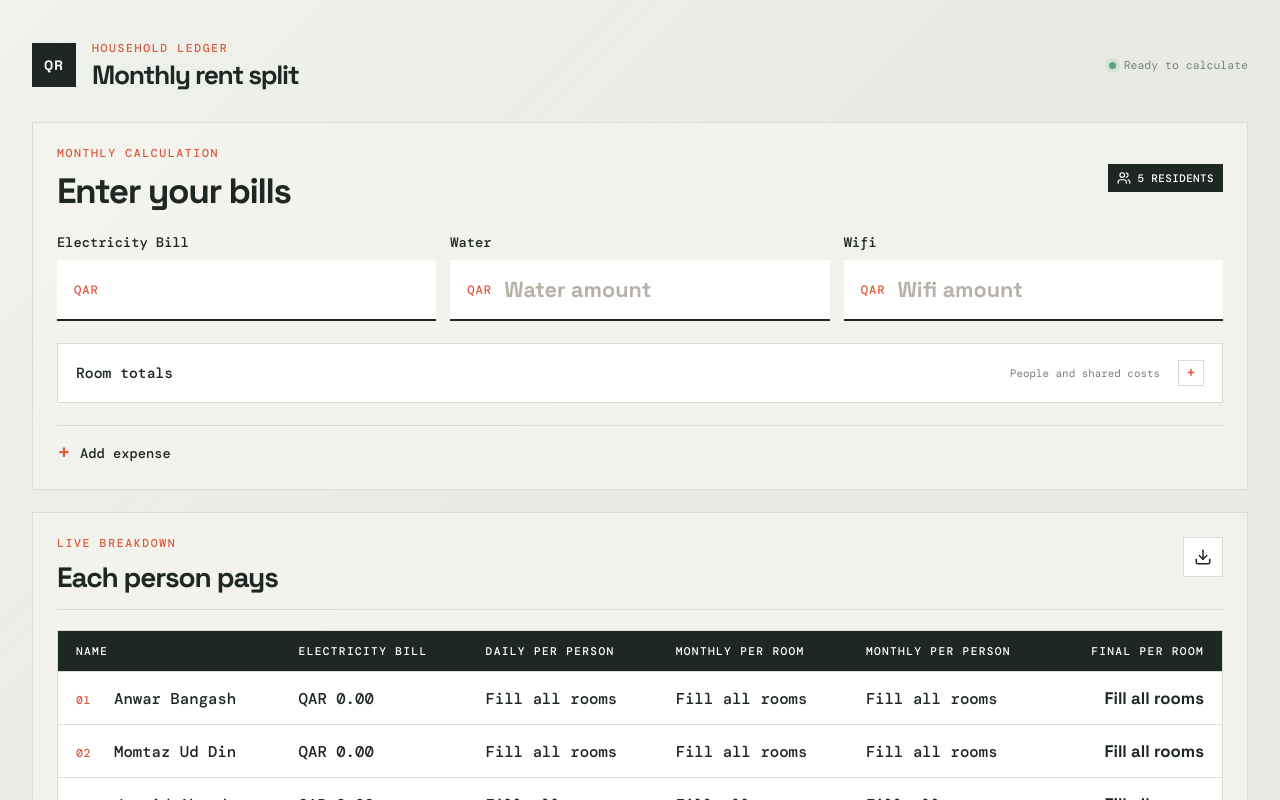
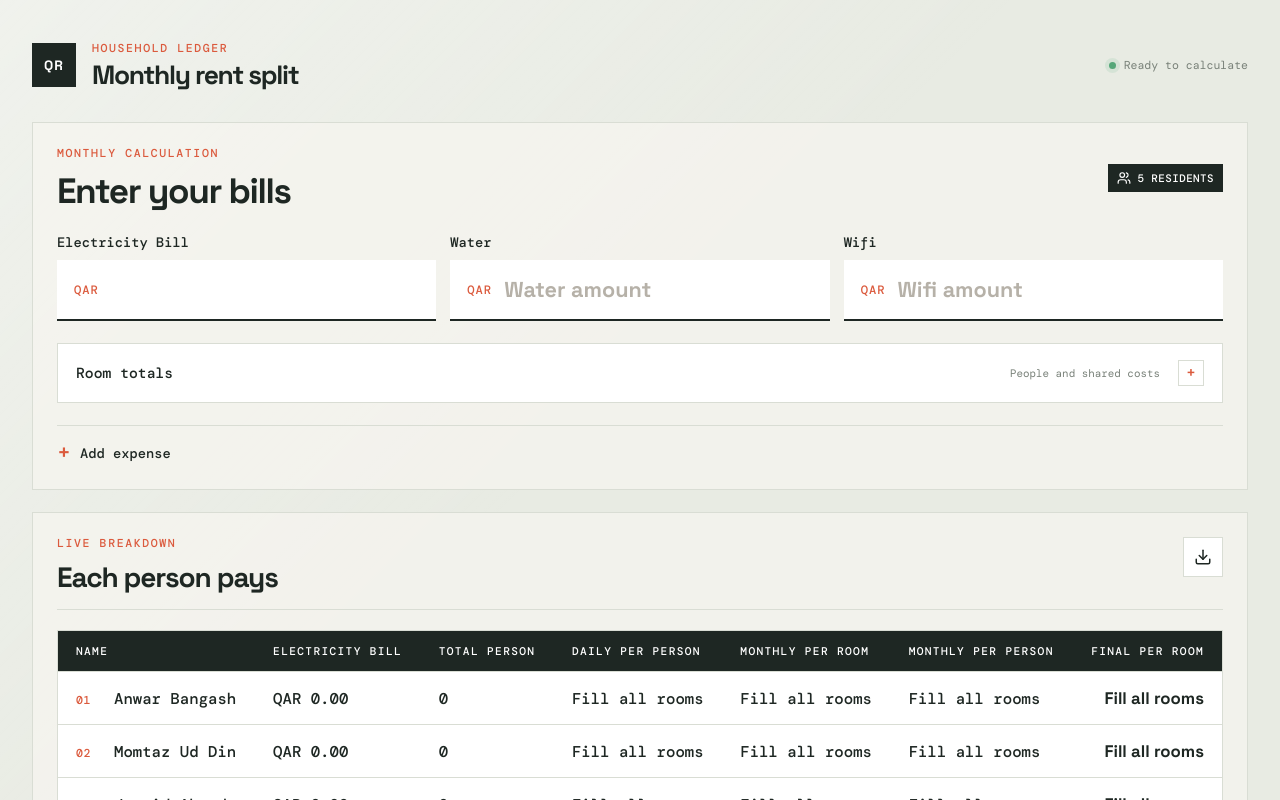
Before and after one commit to fazalhadi26/qatar-rent-project, a React (Vite) app: page / in a window 1280 px wide. Shown: the top 800 px of the page. Built offline with nearby package versions, Linux system fonts and the light colour scheme.

Commit message:
change montly limit

```diff
--- a/src/App.tsx
+++ b/src/App.tsx
@@ -71,12 +71,12 @@ function App() {
       const finalRoom = individualShare + monthlyRoom
 
       return [
-        String(index + 1).padStart(2, '0'),
         resident,
         `QAR ${formatAmount(individualShare)}`,
+        String(roomPeopleCount),
         allRoomsFilled ? `QAR ${formatAmount(dailyPerPerson)}` : 'Fill all rooms',
+        allRoomsFilled ? `QAR ${formatAmount(monthlyRoom)}` : 'Fill all rooms',
         allRoomsFilled ? `QAR ${formatAmount(monthlyPerPerson)}` : 'Fill all rooms',
-        allRoomsFilled ? `QAR ${formatAmount(monthlyRoom)}` : 'Fill all rooms',
         allRoomsFilled ? `QAR ${formatAmount(finalRoom)}` : 'Fill all rooms',
       ]
     })
@@ -126,9 +126,9 @@ function App() {
     })
     autoTable(document, {
       startY: tableStartY,
-      head: [['#', 'Name', 'Electricity Bill', 'Daily / person', 'Monthly / person', 'Monthly / room', 'Final / room']],
+      head: [['Name', 'Electricity Bill', 'Total Person', 'Daily / person', 'Monthly / room', 'Monthly / person', 'Final / room']],
       body: tableBody,
-      foot: [['', 'Total', `QAR ${formatAmount(billAmount)}`, '', '', '', `QAR ${formatAmount(overallTotal)}`]],
+      foot: [['Total', `QAR ${formatAmount(billAmount)}`, String(totalPeople), '', '', '', `QAR ${formatAmount(overallTotal)}`]],
       theme: 'grid',
       headStyles: { fillColor: [30, 39, 35], textColor: [255, 255, 255] },
       footStyles: { fillColor: [219, 90, 61], textColor: [255, 255, 255], fontStyle: 'bold' },
@@ -320,6 +320,7 @@ function App() {
               <tr>
                 <th scope="col">Name</th>
                 <th scope="col">Electricity Bill</th>
+                <th scope="col">Total Person</th>
                 <th scope="col">Daily per person</th>
                 <th scope="col">Monthly per room</th>
                 <th scope="col">Monthly per person</th>
@@ -331,6 +332,7 @@ function App() {
                 <tr key={resident}>
                   <td><span className="row-number">0{index + 1}</span>{resident}</td>
                   <td>QAR {formatAmount(individualShare)}</td>
+                  <td>{Number(roomPeople[index]) || 0}</td>
                   <td>{allRoomsFilled ? `QAR ${formatAmount(dailyPerPerson)}` : 'Fill all rooms'}</td>
                   <td>{allRoomsFilled ? `QAR ${formatAmount((Number(roomPeople[index]) || 0) * monthlyPerPerson)}` : 'Fill all rooms'}</td>
                   <td>{allRoomsFilled ? `QAR ${formatAmount(monthlyPerPerson)}` : 'Fill all rooms'}</td>
```
